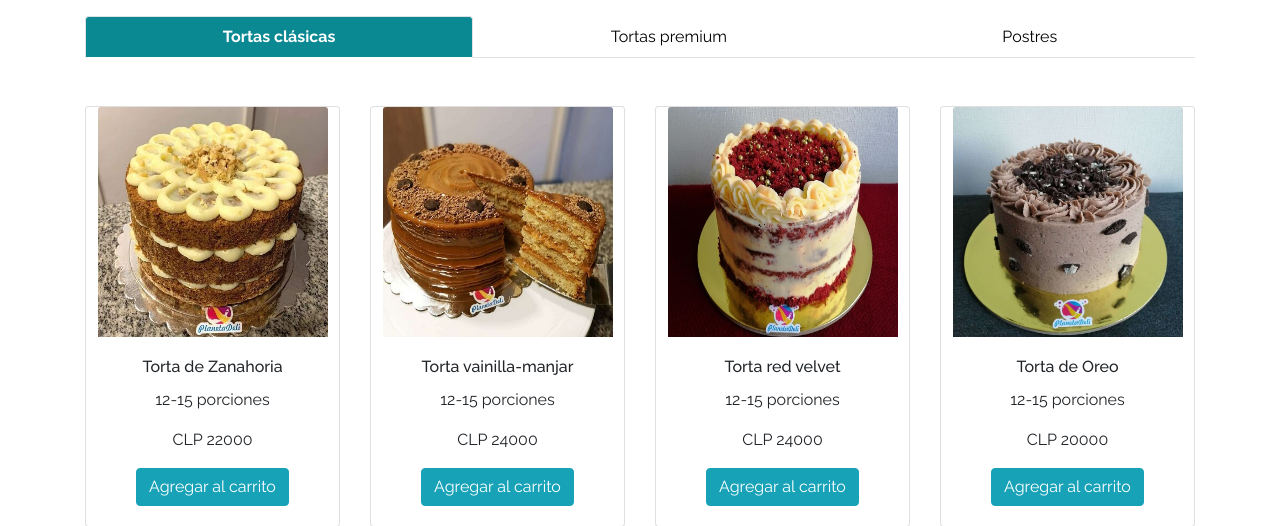
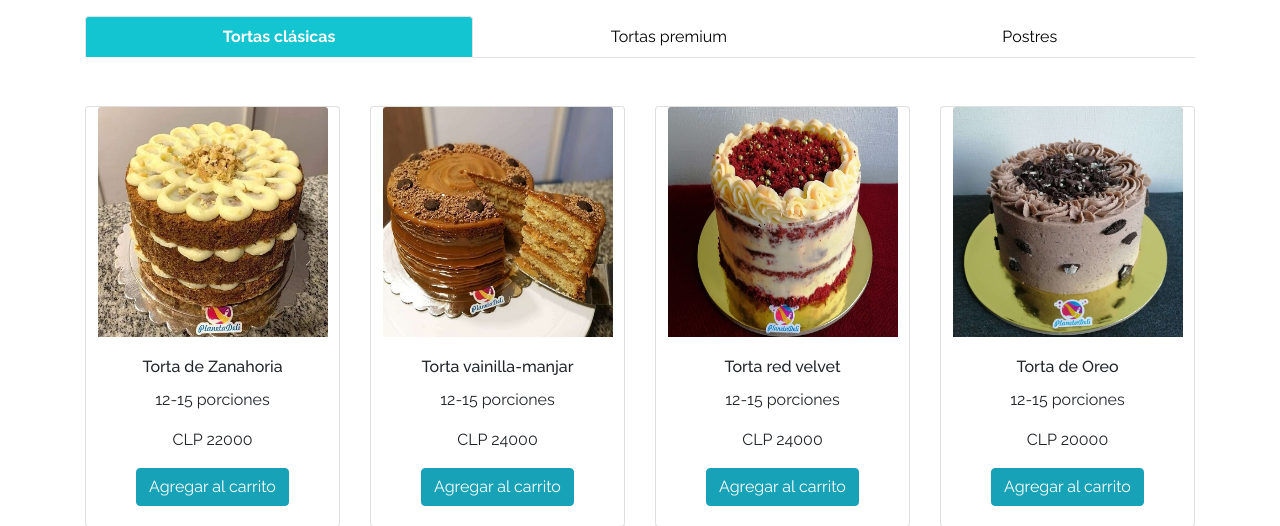
Before and after one commit to alepachano/desarrollo-web-coder, a PHP site: page /tortas-y-postres.html in a window 1280 px wide. Shown: the part 145-671 px from the top of the page. Run offline with PHP 8.4, Linux system fonts and the light colour scheme.

Commit message:
se realizan ajustes varios css

```diff
--- a/SCSS/_funciones.scss
+++ b/SCSS/_funciones.scss
@@ -6,7 +6,7 @@
 }
 
 %estilo-categorias {
-    background-color: $azul-secundario;
+    background-color: $azul-terciario;
     color: $blanco;
     font-weight: bold;
 }
--- a/css/style.css
+++ b/css/style.css
@@ -25,7 +25,7 @@ a.colorCategoria.nav-link:hover {
   margin: auto; }
 
 .colorCategoria.nav-link.active {
-  background-color: #0b8992;
+  background-color: #13c4d1;
   color: #ffffff;
   font-weight: bold; }
 
--- a/js/insumos-de-reposteria.js
+++ b/js/insumos-de-reposteria.js
@@ -83,7 +83,6 @@ function mostrarProductos(categoria){
 const validarLocalStorage = () => {
     if(storageValores === undefined) {
         carrito = [];
-        console.log('el storage se encuentra vacio');
     } else {
         carrito = JSON.parse(storageValores);
     }
@@ -100,7 +99,6 @@ validarLocalStorage();
 
 // IDENTIFICA ID DEL PRODUCTO Y AGREGA EL ID CARRITO
 function identificarId(identificadorProducto) {
-    console.log('id: ' + identificadorProducto);
     const productoBuscado = productos.find((producto) => producto.id === identificadorProducto);
     agregarAlCarrito(productoBuscado);
     const alerta = document.getElementById('alertaAgregarAlCarrito');
@@ -122,15 +120,12 @@ function validarProductoCarrito (identificadorProducto) {
 // AGREGAR AL CARRITO
 function agregarAlCarrito(producto) {
     const productoCarrito = validarProductoCarrito(producto.id);
-    console.log('validando si existe en el carrito: ', productoCarrito);
     if (productoCarrito) {
         productoCarrito.cantidadCompra += 1;
-        console.log('carrito: ', carrito);
         localStorage.setItem('storageCarrito', JSON.stringify(carrito));
     } else {
         producto.cantidadCompra = 1;
         carrito.push(producto);
-        console.log('carrito: ', carrito);
         localStorage.setItem('storageCarrito', JSON.stringify(carrito));
     }
 }
--- a/js/tortas-y-postres.js
+++ b/js/tortas-y-postres.js
@@ -86,7 +86,6 @@ function mostrarProductos(categoria){
 const validarLocalStorage = () => {
     if(storageValores === undefined) {
         carrito = [];
-        console.log('el storage se encuentra vacio');
     } else {
         carrito = JSON.parse(storageValores);
     }
@@ -103,7 +102,6 @@ validarLocalStorage();
 
 // IDENTIFICA ID DEL PRODUCTO Y AGREGA EL ID CARRITO
 function identificarId(identificadorProducto) {
-    console.log('id: ' + identificadorProducto);
     const productoBuscado = productos.find((producto) => producto.id === identificadorProducto);
     agregarAlCarrito(productoBuscado);
     const alerta = document.getElementById('alertaAgregarAlCarrito');
@@ -125,15 +123,12 @@ function validarProductoCarrito (identificadorProducto) {
 // AGREGAR AL CARRITO
 function agregarAlCarrito(producto) {
     const productoCarrito = validarProductoCarrito(producto.id);
-    console.log('validando si existe en el carrito: ', productoCarrito);
     if (productoCarrito) {
         productoCarrito.cantidadCompra += 1;
-        console.log('carrito: ', carrito);
         localStorage.setItem('storageCarrito', JSON.stringify(carrito));
     } else {
         producto.cantidadCompra = 1;
         carrito.push(producto);
-        console.log('local storage', carrito);
         localStorage.setItem('storageCarrito', JSON.stringify(carrito));
     }
 }
```
Also changed, not shown: js/carrito-compras.js (+19 -7 lines), carrito-compras.html (indentation only).
